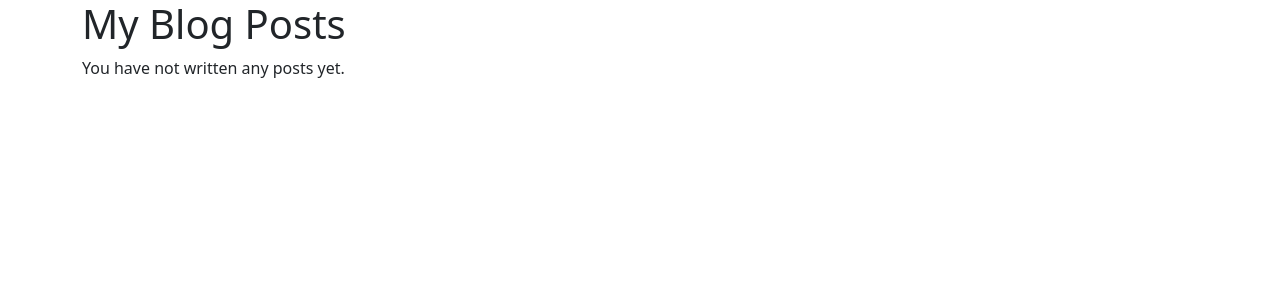
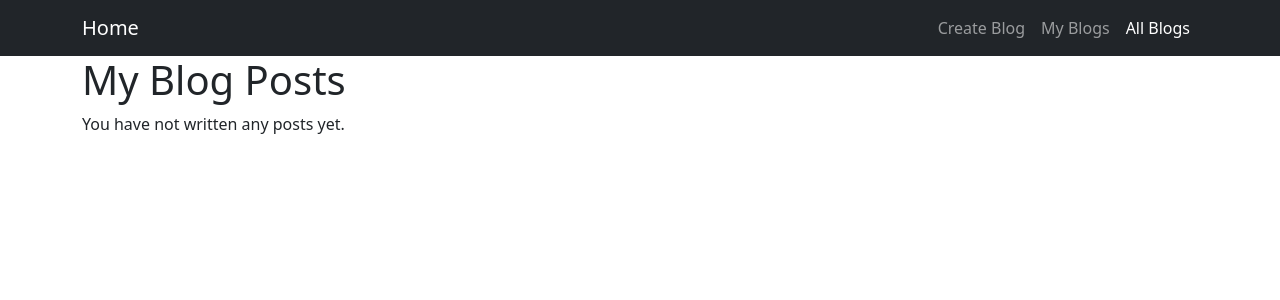
Before and after one commit to KayongoYongo/PC-Builders_MarketPlace, a Django app: page /blog/my-blogs/ in a window 1280 px wide. Shown: the top 300 px of the page. Run offline with Django 5.2, Linux system fonts and the light colour scheme; the visitor is signed in with stand-in values (Sample User, id 1); data that the repository does not hold is empty; some libraries are stand-ins or nearby versions.

Commit message:
added the navbar for all the blog pages

```diff
--- a/pc_builders_marketplace/blog_app/templates/blog_app/base.html
+++ b/pc_builders_marketplace/blog_app/templates/blog_app/base.html
@@ -6,6 +6,19 @@
     {% endblock %}
 </head>
 <body>
+    <nav class="navbar navbar-expand-lg navbar-dark bg-dark">
+        <div class="container">
+            <a class="navbar-brand" href="#!">Home</a>
+            <button class="navbar-toggler" type="button" data-bs-toggle="collapse" data-bs-target="#navbarSupportedContent" aria-controls="navbarSupportedContent" aria-expanded="false" aria-label="Toggle navigation"><span class="navbar-toggler-icon"></span></button>
+            <div class="collapse navbar-collapse" id="navbarSupportedContent">
+                <ul class="navbar-nav ms-auto mb-2 mb-lg-0">
+                    <li class="nav-item"><a class="nav-link" href="{% url 'create_blog' %}">Create Blog</a></li>
+                    <li class="nav-item"><a class="nav-link" href="{% url 'view_my_blogs' %}">My Blogs</a></li>
+                    <li class="nav-item"><a class="nav-link active" aria-current="page" href="{% url 'blog_list' %}">All Blogs</a></li>
+                </ul>
+            </div>
+        </div>
+    </nav>
     <div id="content">{% block content %}{% endblock %}</div>
     <div id="footer">
         {% block footer %}
```
